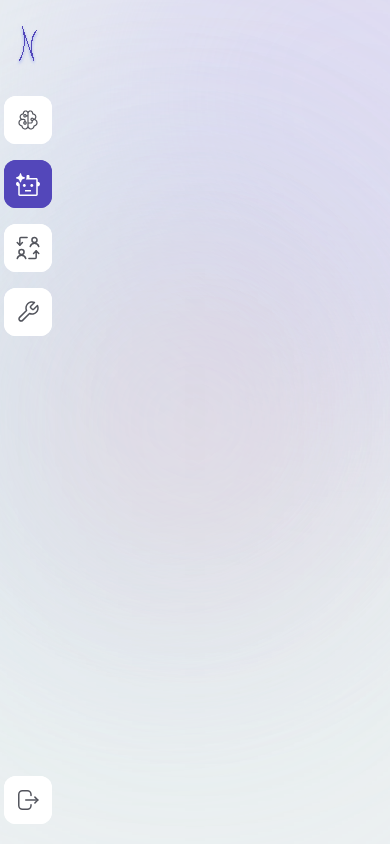
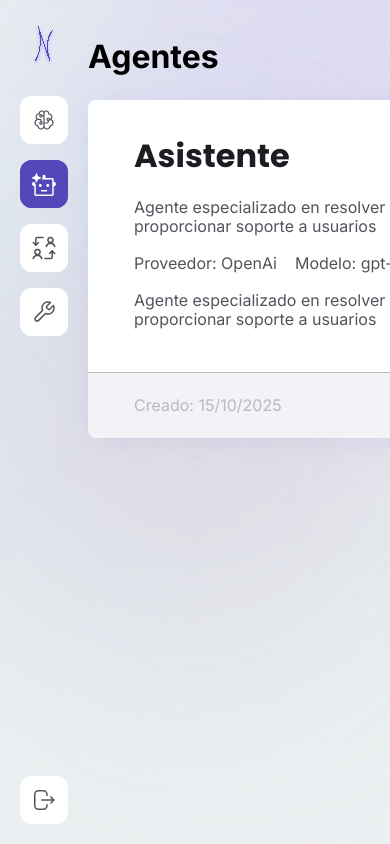
Before and after one commit to lolapons/Nexus_v2, an Angular app: page /agentes in a window 390 px wide. Built offline with nearby package versions, Linux system fonts and the light colour scheme.

Commit message:
Refactor Agentes component layout and styles; added TargetModelCard component to display agent details. Updated CSS for better responsiveness and visual consistency. Removed unused app.routes.ts file.

```diff
--- a/src/app/app.component.css
+++ b/src/app/app.component.css
@@ -1,16 +1,27 @@
 .app-container {
-  width: 100%;
+  display: flex;
+  width: 100vw;
   height: 100vh;
-  overflow: hidden;
+  position: relative;
+}
+
+navbar-sep {
+  position: fixed;
+  left: 1rem;
+  top: 0;
+  bottom: 0;
+  width: 56px;
+  min-width: 56px;
+  height: 100vh;
+  z-index: 10;
+
 }
 
 .main-content {
-  margin-left: 250px;
-  padding: 2rem;
+  margin-left: 56px;
+  width: calc(100vw - 56px);
   height: 100vh;
   overflow-y: auto;
+  background: var(--background-color);
+  position: relative;
 }
-
-.navbar-sep {
-  margin-right: 50px;
-}
--- a/src/app/app.routes.ts
+++ /dev/null
@@ -1,3 +0,0 @@
-import { Routes } from '@angular/router';
-
-export const routes: Routes = [];
--- /dev/null
+++ b/src/app/components/shared/target-model-card/target-model-card.component.css
@@ -0,0 +1,136 @@
+.target-model-card {
+  position: relative;
+  width: 568px;
+  height: 338px;
+  background: var(--white, #FFFFFF);
+  border-radius: 8px;
+  box-shadow: 0px 4px 24px rgba(83, 71, 186, 0.08);
+  display: flex;
+  flex-direction: column;
+  justify-content: space-between;
+  box-sizing: border-box;
+}
+
+.target-model-card__main {
+  flex: 1;
+  display: flex;
+  flex-direction: column;
+  padding: 32px 0 0 46px;
+}
+
+.target-model-card__texts {
+  display: flex;
+  flex-direction: column;
+  gap: 18px;
+  width: 504px;
+  height: 178px;
+}
+
+.target-model-card__header-row {
+  display: flex;
+  flex-direction: row;
+  align-items: flex-start;
+  gap: 176px;
+  width: 503px;
+  height: 48px;
+}
+
+.target-model-card__title {
+  font-family: 'Poppins', sans-serif;
+  font-weight: 700;
+  font-size: 32px;
+  line-height: 48px;
+  color: var(--black-100, #000000);
+  display: flex;
+  align-items: center;
+}
+
+.target-model-card__actions {
+  display: flex;
+  flex-direction: row;
+  gap: 18px;
+}
+
+.action-btn {
+  width: 45px;
+  height: 45px;
+  background: var(--white, #FFFFFF);
+  border-radius: 8px;
+  box-shadow: 0px 4px 4px rgba(0, 0, 0, 0.25);
+  border: none;
+  display: flex;
+  align-items: center;
+  justify-content: center;
+  cursor: pointer;
+  transition: background 0.2s;
+  padding: 0;
+}
+
+.action-btn--delete:hover svg path {
+  stroke: var(--error-100, #CC5F5F);
+}
+
+.target-model-card__desc {
+  font-family: 'Inter', sans-serif;
+  font-weight: 400;
+  font-size: 16px;
+  line-height: 19px;
+  color: var(--black-50, #53545C);
+  width: 504px;
+  height: 38px;
+  display: flex;
+  align-items: center;
+}
+
+.target-model-card__row {
+  display: flex;
+  flex-direction: row;
+  gap: 18px;
+  width: 100%;
+}
+
+.target-model-card__provider,
+.target-model-card__model {
+  font-family: 'Inter', sans-serif;
+  font-weight: 400;
+  font-size: 16px;
+  line-height: 19px;
+  color: var(--black-50, #53545C);
+  display: flex;
+  align-items: center;
+}
+
+.target-model-card__subtitle {
+  font-family: 'Inter', sans-serif;
+  font-weight: 400;
+  font-size: 16px;
+  line-height: 19px;
+  color: var(--black-50, #53545C);
+  width: 504px;
+  height: 38px;
+  display: flex;
+  align-items: center;
+}
+
+.target-model-card__footer {
+  position: absolute;
+  left: 0;
+  bottom: 0;
+  width: 568px;
+  height: 65px;
+  background: var(--grey-100, #E1E2E9);
+  opacity: 0.4;
+  border-top: 1px solid var(--black-50, #53545C);
+  border-radius: 0 0 8px 8px;
+  display: flex;
+  align-items: center;
+}
+
+.target-model-card__footer-text {
+  font-family: 'Inter', sans-serif;
+  font-weight: 400;
+  font-size: 16px;
+  line-height: 19px;
+  color: var(--black-50, #53545C);
+  margin-left: 46px;
+}
--- /dev/null
+++ b/src/app/components/shared/target-model-card/target-model-card.component.html
@@ -0,0 +1,42 @@
+<div class="target-model-card">
+  <div class="target-model-card__main">
+    <div class="target-model-card__texts">
+      <div class="target-model-card__header-row">
+        <span class="target-model-card__title">{{ data.nombre }}</span>
+        <div class="target-model-card__actions">
+          <button class="action-btn" (click)="onCopy()" aria-label="Copiar">
+            <!-- SVG fi:copy -->
+            <svg width="24" height="24" viewBox="0 0 24 24" fill="none" xmlns="http://www.w3.org/2000/svg">
+              <path d="M4 9H13C14.1046 9 15 9.89543 15 11V20C15 21.1046 14.1046 22 13 22H4C2.89543 22 2 21.1046 2 20V11C2 9.89543 2.89543 9 4 9Z" stroke="var(--black-50)" stroke-width="2" stroke-linecap="round" stroke-linejoin="round"/>
+              <path d="M19 15H20C20.5304 15 21.0391 14.7893 21.4142 14.4142C21.7893 14.0391 22 13.5304 22 13V4C22 3.46957 21.7893 2.96086 21.4142 2.58579C21.0391 2.21071 20.5304 2 20 2H11C10.4696 2 9.96086 2.21071 9.58579 2.58579C9.21071 2.96086 9 3.46957 9 4V5" stroke="var(--black-50)" stroke-width="2" stroke-linecap="round" stroke-linejoin="round"/>
+            </svg>
+          </button>
+          <button class="action-btn" (click)="onEdit()" aria-label="Editar">
+            <!-- SVG fi:edit -->
+            <svg width="24" height="24" viewBox="0 0 24 24" fill="none" xmlns="http://www.w3.org/2000/svg">
+              <path d="M11 4H4C3.46957 4 2.96086 4.21071 2.58579 4.58579C2.21071 4.96086 2 5.46957 2 6V20C2 20.5304 2.21071 21.0391 2.58579 21.4142C2.96086 21.7893 3.46957 22 4 22H18C18.5304 22 19.0391 21.7893 19.4142 21.4142C19.7893 21.0391 20 20.5304 20 20V13" stroke="var(--black-50)" stroke-width="2" stroke-linecap="round" stroke-linejoin="round"/>
+              <path d="M18.5 2.5C18.8978 2.10218 19.4374 1.87868 20 1.87868C20.5626 1.87868 21.1022 2.10218 21.5 2.5C21.8978 2.89782 22.1213 3.43739 22.1213 4C22.1213 4.56261 21.8978 5.10218 21.5 5.5L12 15L8 16L9 12L18.5 2.5Z" stroke="var(--black-50)" stroke-width="2" stroke-linecap="round" stroke-linejoin="round"/>
+            </svg>
+          </button>
+          <button class="action-btn action-btn--delete" (click)="onDelete()" aria-label="Eliminar">
+            <!-- SVG Iconly/Light/Delete -->
+            <svg width="24" height="24" viewBox="0 0 24 24" fill="none" xmlns="http://www.w3.org/2000/svg">
+              <path d="M19.325 9.46826C19.325 9.46826 18.782 16.2033 18.467 19.0403C18.317 20.3953 17.48 21.1893 16.109 21.2143C13.5 21.2613 10.888 21.2643 8.28003 21.2093C6.96103 21.1823 6.13803 20.3783 5.99103 19.0473C5.67403 16.1853 5.13403 9.46826 5.13403 9.46826" stroke="var(--error-100)" stroke-width="1.5" stroke-linecap="round" stroke-linejoin="round"/>
+              <path d="M20.7082 6.23975H3.75024" stroke="var(--error-100)" stroke-width="1.5" stroke-linecap="round" stroke-linejoin="round"/>
+              <path d="M17.4406 6.23973C16.6556 6.23973 15.9796 5.68473 15.8256 4.91573L15.5826 3.69973C15.4326 3.13873 14.9246 2.75073 14.3456 2.75073H10.1126C9.53358 2.75073 9.02558 3.13873 8.87558 3.69973L8.63258 4.91573C8.47858 5.68473 7.80258 6.23973 7.01758 6.23973" stroke="var(--error-100)" stroke-width="1.5" stroke-linecap="round" stroke-linejoin="round"/>
+            </svg>
+          </button>
+        </div>
+      </div>
+      <div class="target-model-card__desc">{{ data.descripcion }}</div>
+      <div class="target-model-card__row">
+        <span class="target-model-card__provider">Proveedor: {{ data.proveedor }}</span>
+        <span class="target-model-card__model">Modelo: {{ data.modelo }}</span>
+      </div>
+      <div class="target-model-card__subtitle">Agente especializado en resolver problemas técnicos y proporcionar soporte a usuarios</div>
+    </div>
+  </div>
+  <div class="target-model-card__footer">
+    <span class="target-model-card__footer-text">Creado: {{ data.fechaCreacion }}</span>
+  </div>
+</div>
--- /dev/null
+++ b/src/app/components/shared/target-model-card/target-model-card.component.ts
@@ -0,0 +1,33 @@
+import { Component, Input, Output, EventEmitter } from '@angular/core';
+
+export interface TargetModelCardData {
+  nombre: string;
+  descripcion: string;
+  proveedor: string;
+  modelo: string;
+  fechaCreacion: string;
+}
+
+@Component({
+  selector: 'app-target-model-card',
+  templateUrl: './target-model-card.component.html',
+  styleUrls: ['./target-model-card.component.css'],
+  standalone: false
+})
+export class TargetModelCardComponent {
+  @Input() data!: TargetModelCardData;
+  @Output() edit = new EventEmitter<void>();
+  @Output() copy = new EventEmitter<void>();
+  @Output() delete = new EventEmitter<void>();
+
+onEdit() {
+
+}
+
+  onCopy() {
+
+  }
+onDelete() {
+
+}
+}
--- a/src/app/pages/agentes/agentes.component.css
+++ b/src/app/pages/agentes/agentes.component.css
@@ -3,5 +3,33 @@
   font-size: 2.5rem;
   font-family: var(--font-family-heading);
   color: var(--primary-100);
-  margin-top: 64px;
+  margin: 0;
+  padding: 1rem 0;
 }
+
+.demo-section {
+  width: 100%;
+  height: 100%;
+  padding: 1rem 2rem;
+  background: var(--background-color);
+  position: relative;
+  z-index: 1;
+}
+
+.title-container {
+  margin-bottom: 1.5rem;
+}
+
+.title {
+  font-size: 2rem;
+  font-weight: bold;
+  margin-bottom: 1rem;
+  color: var(--text-color);
+}
+
+.agentes-grid {
+  display: grid;
+  grid-template-columns: repeat(auto-fill, minmax(300px, 1fr));
+  gap: 2rem;
+  width: 100%;
+}
--- a/src/app/pages/agentes/agentes.component.html
+++ b/src/app/pages/agentes/agentes.component.html
@@ -1 +1,15 @@
-<div class="pagina-titulo">Agentes</div>
+<div class="demo-section">
+  <div class="title-container">
+    <h1 class="title">Agentes</h1>
+    <!-- Aquí puedes agregar un buscador o controles si lo necesitas -->
+  </div>
+
+  <div class="agentes-grid">
+    <app-target-model-card
+      [data]="{ nombre: 'Asistente', descripcion: 'Agente especializado en resolver problemas técnicos y proporcionar soporte a usuarios', proveedor: 'OpenAi', modelo: 'gpt-4', fechaCreacion: '15/10/2025' }"
+      (edit)="onEdit()"
+      (copy)="onCopy()"
+      (delete)="onDelete()"
+    ></app-target-model-card>
+  </div>
+</div>
--- a/src/app/pages/agentes/agentes.component.ts
+++ b/src/app/pages/agentes/agentes.component.ts
@@ -6,4 +6,8 @@ import { Component } from '@angular/core';
   styleUrls: ['./agentes.component.css'],
   standalone: false
 })
-export class AgentesComponent {}
+export class AgentesComponent {
+  onEdit() {}
+  onCopy() {}
+  onDelete() {}
+}
--- a/src/app/pages/agentes/agentes.module.ts
+++ b/src/app/pages/agentes/agentes.module.ts
@@ -1,10 +1,11 @@
 import { NgModule } from '@angular/core';
 import { CommonModule } from '@angular/common';
 import { AgentesComponent } from './agentes.component';
+import { SharedModule } from '../../components/shared/shared.module';
 
 @NgModule({
   declarations: [AgentesComponent],
-  imports: [CommonModule],
+  imports: [CommonModule, SharedModule],
   exports: [AgentesComponent]
 })
 export class AgentesModule {}
--- a/src/app/pages/modelos/modelos.component.css
+++ b/src/app/pages/modelos/modelos.component.css
@@ -8,47 +8,36 @@
 
 .modelos-grid {
   display: grid;
-  grid-template-columns: repeat(auto-fill, minmax(431px, 1fr));
-  gap: 24px;
+  grid-template-columns: repeat(auto-fill, minmax(380px, 1fr));
+  gap: 2.5rem;
   width: 100%;
-  max-height: calc(100vh - 220px); /* Ajusta según el alto del header y paddings */
+  max-height: calc(100vh - 180px);
   overflow-y: auto;
   padding-bottom: 24px;
-  scrollbar-width: none; /* Firefox */
+  scrollbar-width: none;
 }
+
 .modelos-grid::-webkit-scrollbar {
-  display: none; /* Chrome, Safari */
+  display: none;
 }
 
 .demo-section {
-  display: flex;
-  flex-direction: column;
-  align-items: flex-start;
-  gap: 32px;
-  width: 100%;
-  max-width: 1027px;
-  margin: 0 auto;
-  padding: 32px 0;
-  min-height: 100%;
-  box-sizing: border-box;
-  flex: 1 1 auto;
-  height: 100vh;
+  height: 100%;
+  padding: 1rem 2rem;
+  background: var(--background-color);
+  position: relative;
+  z-index: 1;
 }
 
 .title-container {
-  display: flex;
-  flex-direction: column;
-  gap: 8px;
-  width: 100%;
+  margin-bottom: 1.5rem;
 }
 
 .title {
-  font-family: 'Poppins', sans-serif;
-  font-weight: 700;
-  font-size: 64px;
-  line-height: 1.5em;
-  color: var(--black-100);
-  margin: 0;
+  font-size: 2rem;
+  font-weight: bold;
+  margin-bottom: 1rem;
+  color: var(--text-color);
 }
 
 app-wizard-crear-modelo {
```
Also changed, not shown: src/app/app.component.html (+4 -4 lines), src/app/components/shared/shared.module.ts (+5 -2 lines), 1 other file (tests, documents, lock files or other folders).
